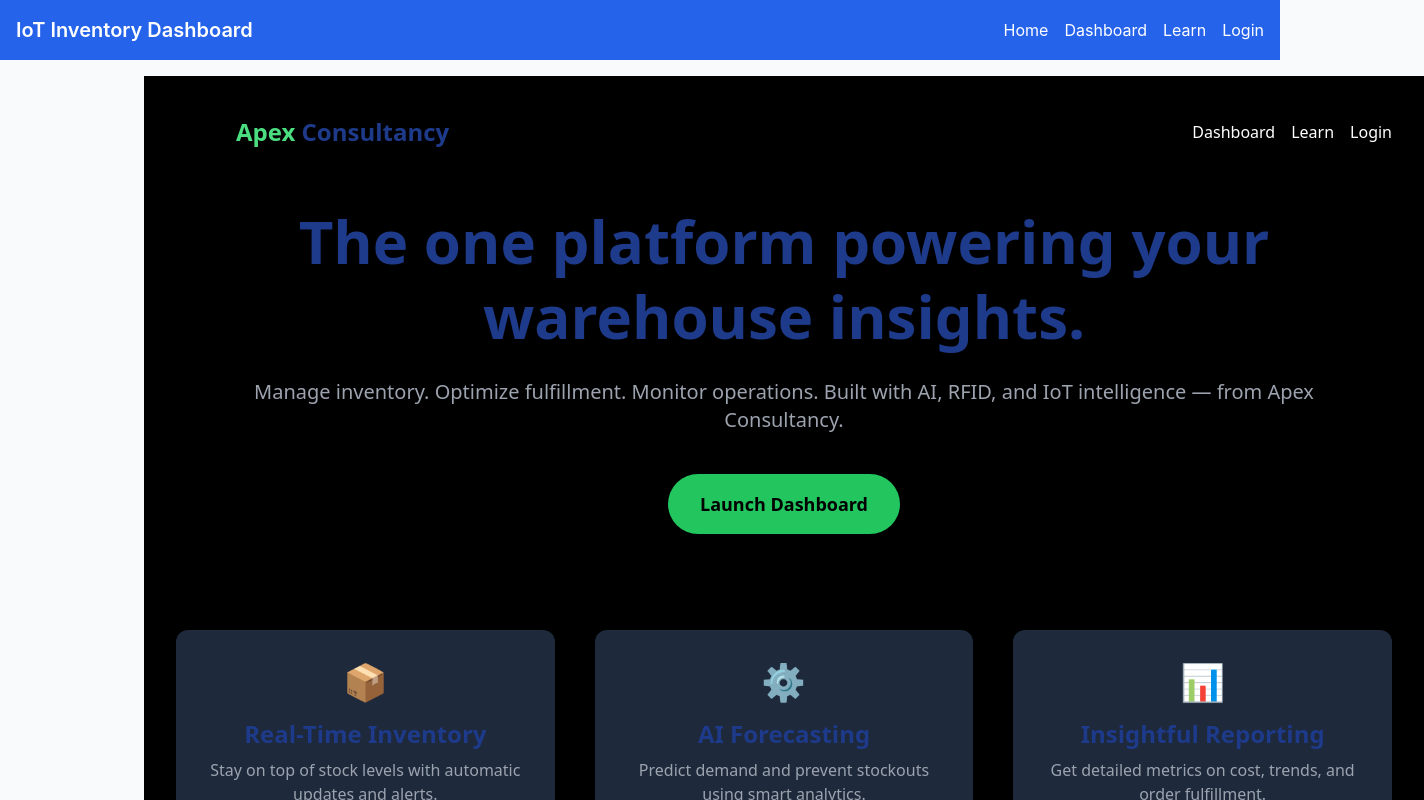
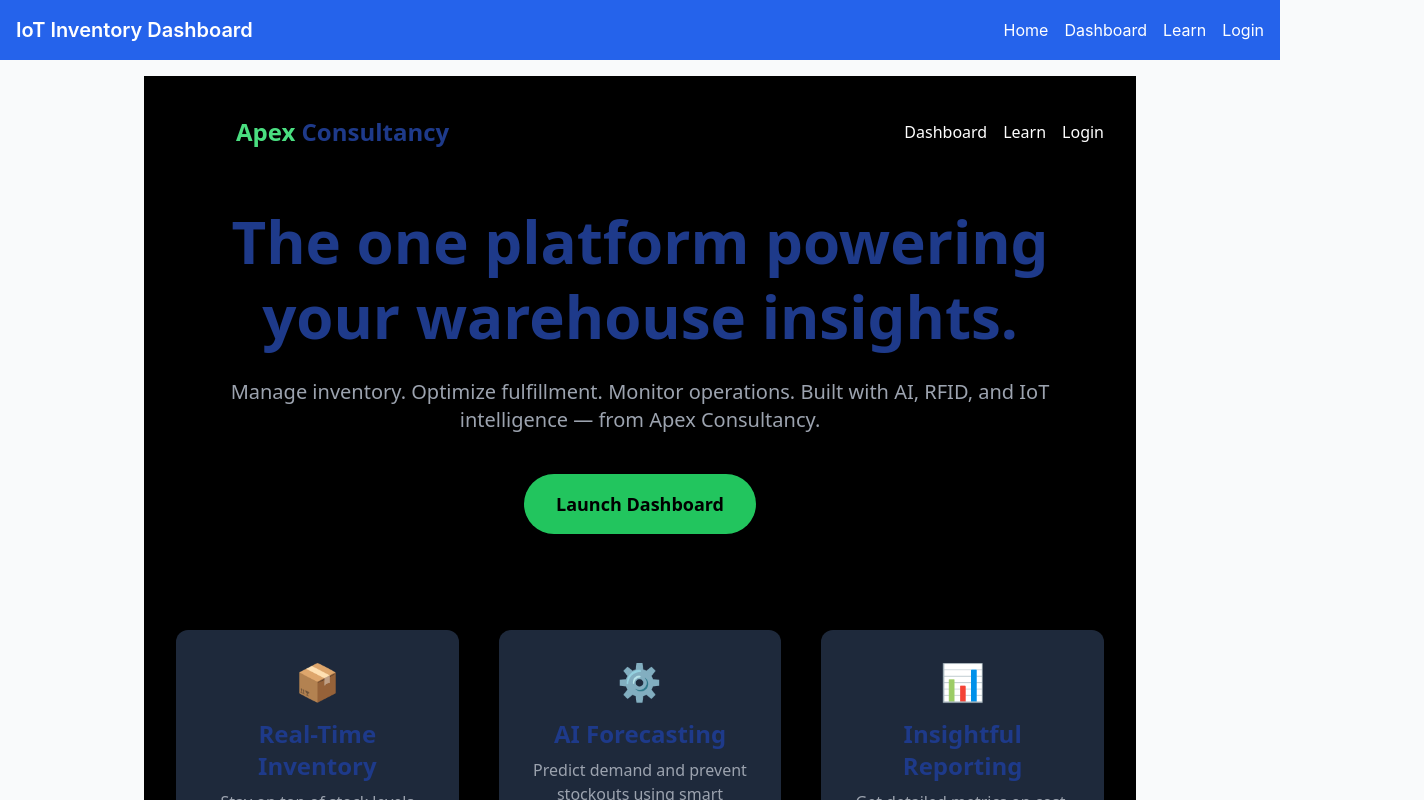
Before and after one commit to Apex-creators/IoT-Inventory-Dashboard, a Next.js app: page / in a window 1280 px wide. Shown: the top 800 px of the page, 1424 px wide, since content can reach past the window. Built offline with nearby package versions, Linux system fonts and the light colour scheme.

Commit message:
Update index.js

```diff
--- a/src/pages/index.js
+++ b/src/pages/index.js
@@ -5,7 +5,7 @@ import React from 'react';
 
 export default function Home() {
   return (
-    <div className="bg-black text-white min-h-screen w-screen p-8 font-sans overflow-x-hidden">
+    <div className="bg-black text-white min-h-screen w-full p-8 font-sans overflow-x-hidden flex flex-col">
       <header className="flex justify-between items-center mb-12 w-full">
         <div className="flex items-center space-x-3">
           <Image src="/logo.svg" alt="Apex Logo" width={48} height={48} />
@@ -20,7 +20,7 @@ export default function Home() {
         </nav>
       </header>
 
-      <main className="text-center w-full px-4">
+      <main className="text-center w-full px-4 flex-grow flex flex-col justify-center items-center">
         <h2 className="text-6xl font-extrabold leading-tight mb-6">
           The one platform powering your warehouse insights.
         </h2>
```
